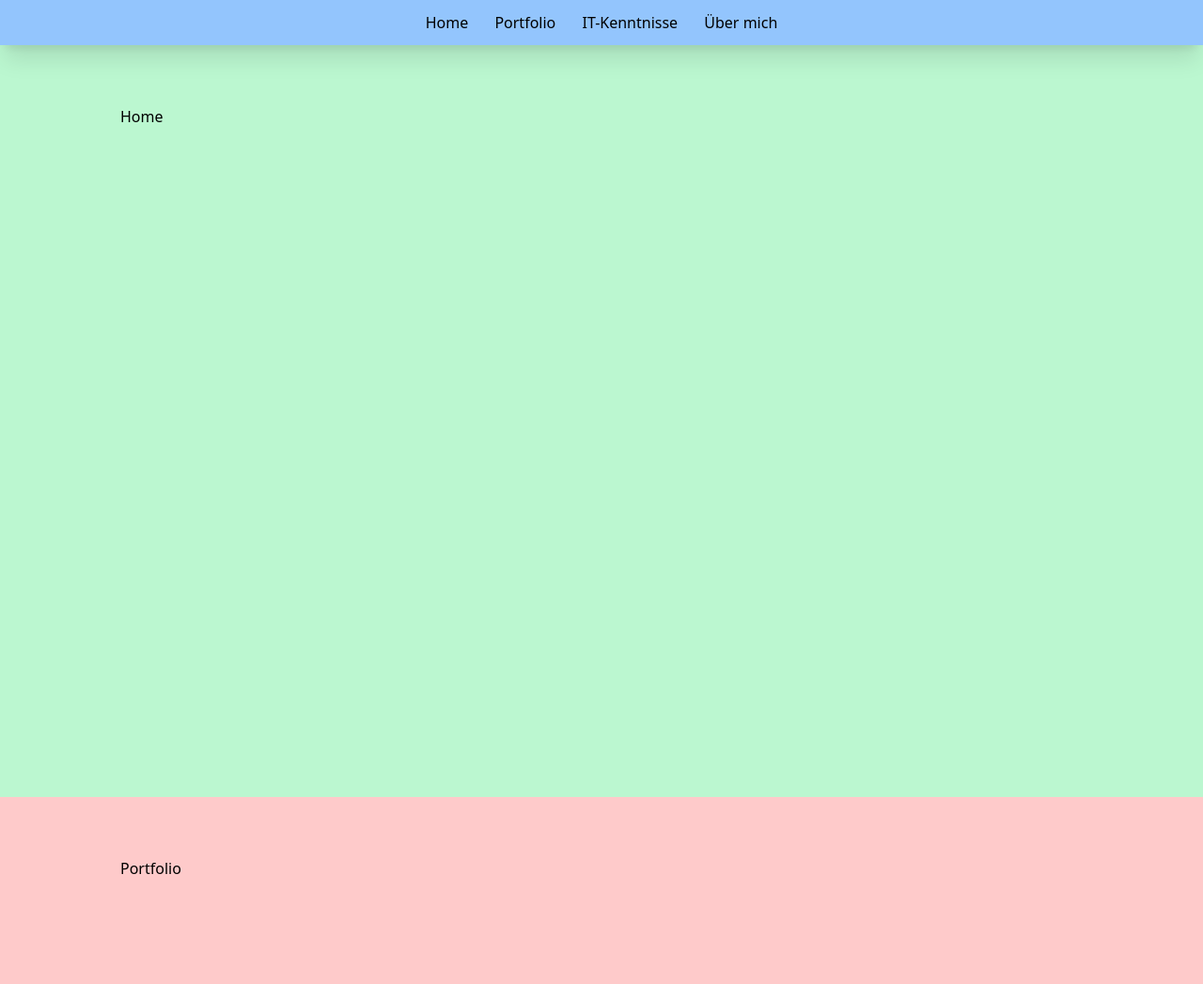
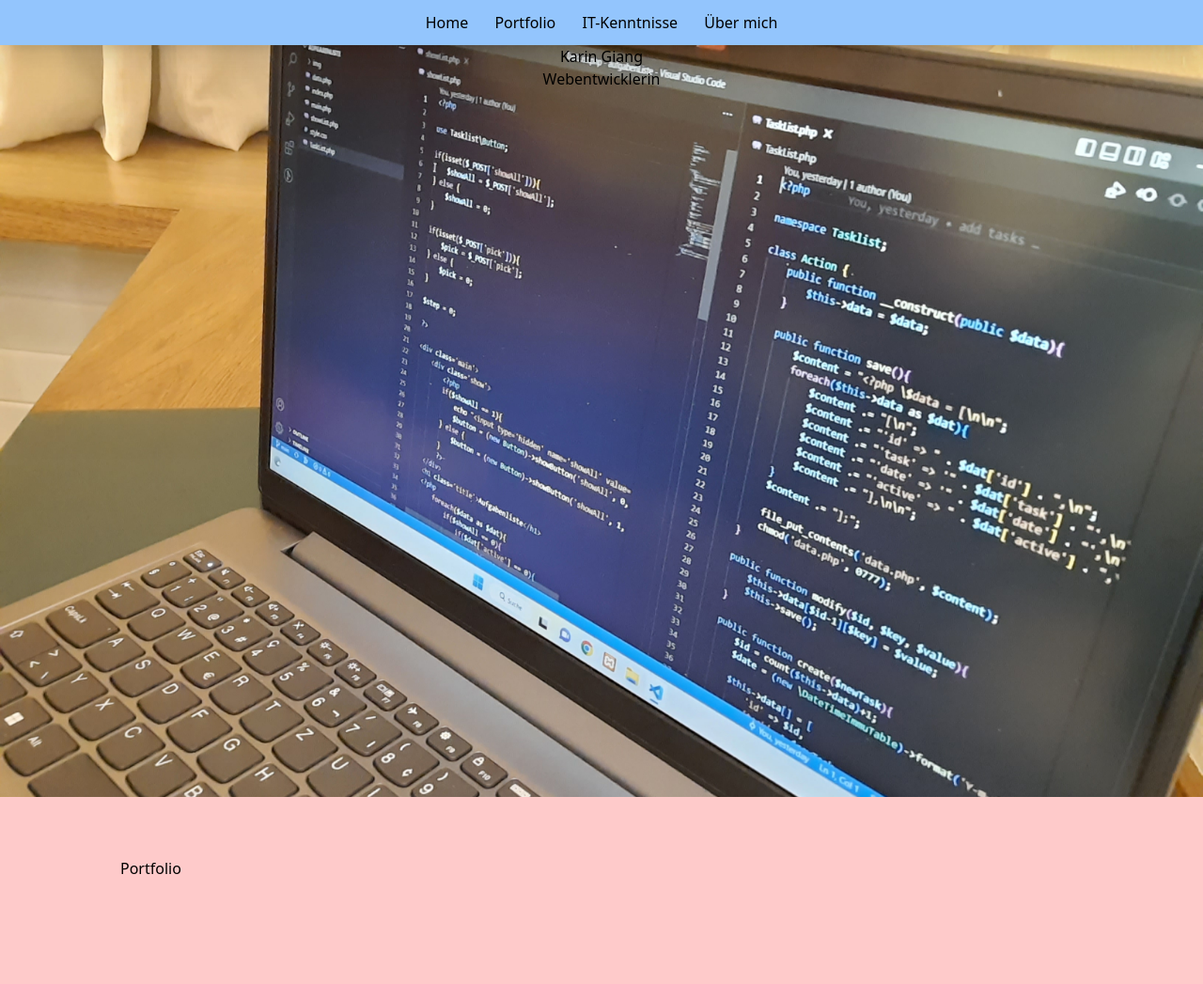
Before and after one commit to Carranya/homepage_v3, a PHP site: page / in a window 1280 px wide. Shown: the top 1047 px of the page at 94% size. Run offline with PHP 8.4, Linux system fonts and the light colour scheme.

Commit message:
add background

```diff
--- a/css/output.css
+++ b/css/output.css
@@ -661,12 +661,16 @@ video {
   margin: 0.75rem;
 }
 
+.mt-16 {
+  margin-top: 4rem;
+}
+
 .mt-2 {
   margin-top: 0.5rem;
 }
 
-.mt-16 {
-  margin-top: 4rem;
+.mt-\[50\%\] {
+  margin-top: 50%;
 }
 
 .box-border {
@@ -763,10 +767,6 @@ video {
 
 .h-screen {
   height: 100vh;
-}
-
-.w-\[80\%\] {
-  width: 80%;
 }
 
 .w-4\/5 {
@@ -1632,9 +1632,34 @@ video {
   border-style: none;
 }
 
-.bg-red-300 {
+.bg-violet-200 {
   --tw-bg-opacity: 1;
-  background-color: rgb(252 165 165 / var(--tw-bg-opacity));
+  background-color: rgb(221 214 254 / var(--tw-bg-opacity));
+}
+
+.bg-violet-500 {
+  --tw-bg-opacity: 1;
+  background-color: rgb(139 92 246 / var(--tw-bg-opacity));
+}
+
+.bg-green-200 {
+  --tw-bg-opacity: 1;
+  background-color: rgb(187 247 208 / var(--tw-bg-opacity));
+}
+
+.bg-blue-200 {
+  --tw-bg-opacity: 1;
+  background-color: rgb(191 219 254 / var(--tw-bg-opacity));
+}
+
+.bg-blue-300 {
+  --tw-bg-opacity: 1;
+  background-color: rgb(147 197 253 / var(--tw-bg-opacity));
+}
+
+.bg-red-200 {
+  --tw-bg-opacity: 1;
+  background-color: rgb(254 202 202 / var(--tw-bg-opacity));
 }
 
 .bg-\[rgb\(255\2c 0\2c 0\)\] {
@@ -1642,39 +1667,12 @@ video {
   background-color: rgb(255 0 0 / var(--tw-bg-opacity));
 }
 
-.bg-blue-300 {
-  --tw-bg-opacity: 1;
-  background-color: rgb(147 197 253 / var(--tw-bg-opacity));
-}
-
-.bg-blue-600 {
-  --tw-bg-opacity: 1;
-  background-color: rgb(37 99 235 / var(--tw-bg-opacity));
-}
-
-.bg-blue-200 {
-  --tw-bg-opacity: 1;
-  background-color: rgb(191 219 254 / var(--tw-bg-opacity));
-}
-
-.bg-green-200 {
-  --tw-bg-opacity: 1;
-  background-color: rgb(187 247 208 / var(--tw-bg-opacity));
-}
-
-.bg-red-200 {
-  --tw-bg-opacity: 1;
-  background-color: rgb(254 202 202 / var(--tw-bg-opacity));
-}
-
-.bg-violet-200 {
-  --tw-bg-opacity: 1;
-  background-color: rgb(221 214 254 / var(--tw-bg-opacity));
-}
-
-.bg-violet-500 {
-  --tw-bg-opacity: 1;
-  background-color: rgb(139 92 246 / var(--tw-bg-opacity));
+.bg-\[url\(\'img\/home\.jpg\'\)\] {
+  background-image: url('img/home.jpg');
+}
+
+.bg-\[url\(\'\/img\/home\.jpg\'\)\] {
+  background-image: url('/img/home.jpg');
 }
 
 .decoration-slice {
@@ -1697,6 +1695,10 @@ video {
           box-decoration-break: clone;
 }
 
+.bg-cover {
+  background-size: cover;
+}
+
 .bg-fixed {
   background-attachment: fixed;
 }
@@ -1726,6 +1728,10 @@ video {
           background-clip: text;
 }
 
+.bg-center {
+  background-position: center;
+}
+
 .bg-repeat {
   background-repeat: repeat;
 }
@@ -2104,6 +2110,12 @@ video {
 
 .mix-blend-plus-lighter {
   mix-blend-mode: plus-lighter;
+}
+
+.shadow-xl {
+  --tw-shadow: 0 20px 25px -5px rgb(0 0 0 / 0.1), 0 8px 10px -6px rgb(0 0 0 / 0.1);
+  --tw-shadow-colored: 0 20px 25px -5px var(--tw-shadow-color), 0 8px 10px -6px var(--tw-shadow-color);
+  box-shadow: var(--tw-ring-offset-shadow, 0 0 #0000), var(--tw-ring-shadow, 0 0 #0000), var(--tw-shadow);
 }
 
 .shadow {
@@ -2116,12 +2128,6 @@ video {
   --tw-shadow: 0 1px 3px 0 rgb(0 0 0 / 0.1), 0 1px 2px -1px rgb(0 0 0 / 0.1) !important;
   --tw-shadow-colored: 0 1px 3px 0 var(--tw-shadow-color), 0 1px 2px -1px var(--tw-shadow-color) !important;
   box-shadow: var(--tw-ring-offset-shadow, 0 0 #0000), var(--tw-ring-shadow, 0 0 #0000), var(--tw-shadow) !important;
-}
-
-.shadow-xl {
-  --tw-shadow: 0 20px 25px -5px rgb(0 0 0 / 0.1), 0 8px 10px -6px rgb(0 0 0 / 0.1);
-  --tw-shadow-colored: 0 20px 25px -5px var(--tw-shadow-color), 0 8px 10px -6px var(--tw-shadow-color);
-  box-shadow: var(--tw-ring-offset-shadow, 0 0 #0000), var(--tw-ring-shadow, 0 0 #0000), var(--tw-shadow);
 }
 
 .outline-none {
--- a/pages/home.php
+++ b/pages/home.php
@@ -1,7 +1,6 @@
-<div id='idHome' class='bg-green-200 h-screen'>
-    <div class='flex justify-center'>
-        <div class='w-4/5'>
-            <h1 class='mt-16'>Home</h1>
-        </div>
-    </div>
+<div id='idHome' class="bg-[url('/img/home.jpg')] bg-center bg-no-repeat bg-fixed bg-cover h-screen">
+<div class='text-center'>
+    <h1 class='pt-1/2'>Karin Giang</h1>
+    <h2>Webentwicklerin</h2>
 </div>
+</div>
```
Also changed, not shown: img/home.jpg (added).
